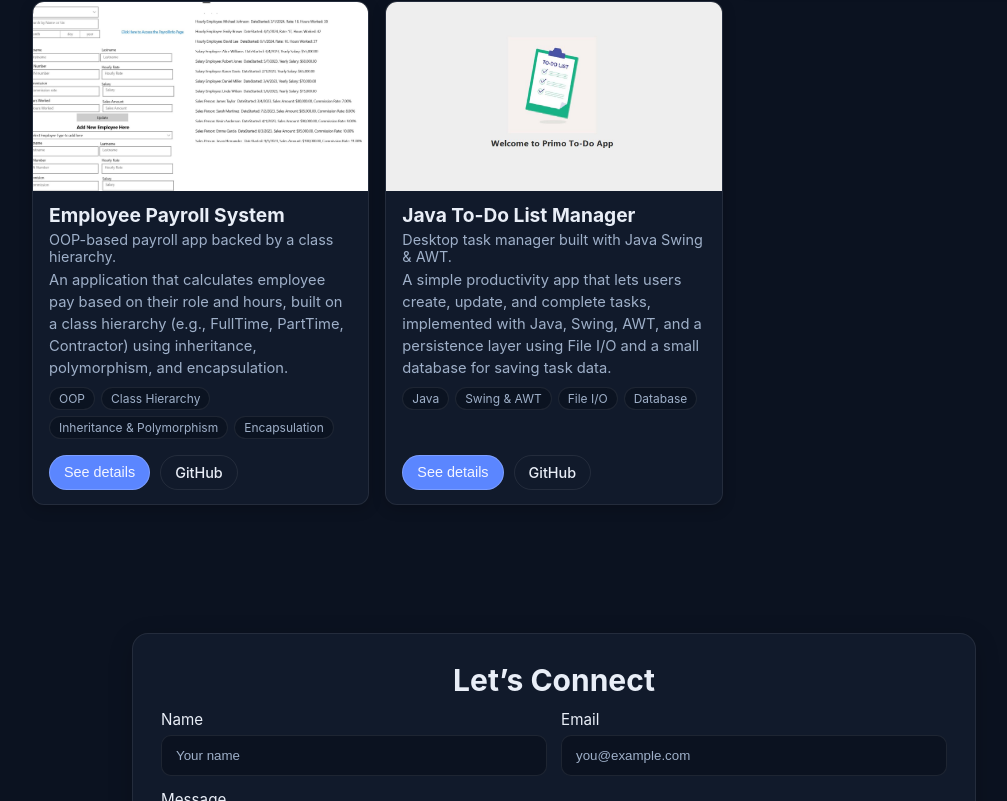
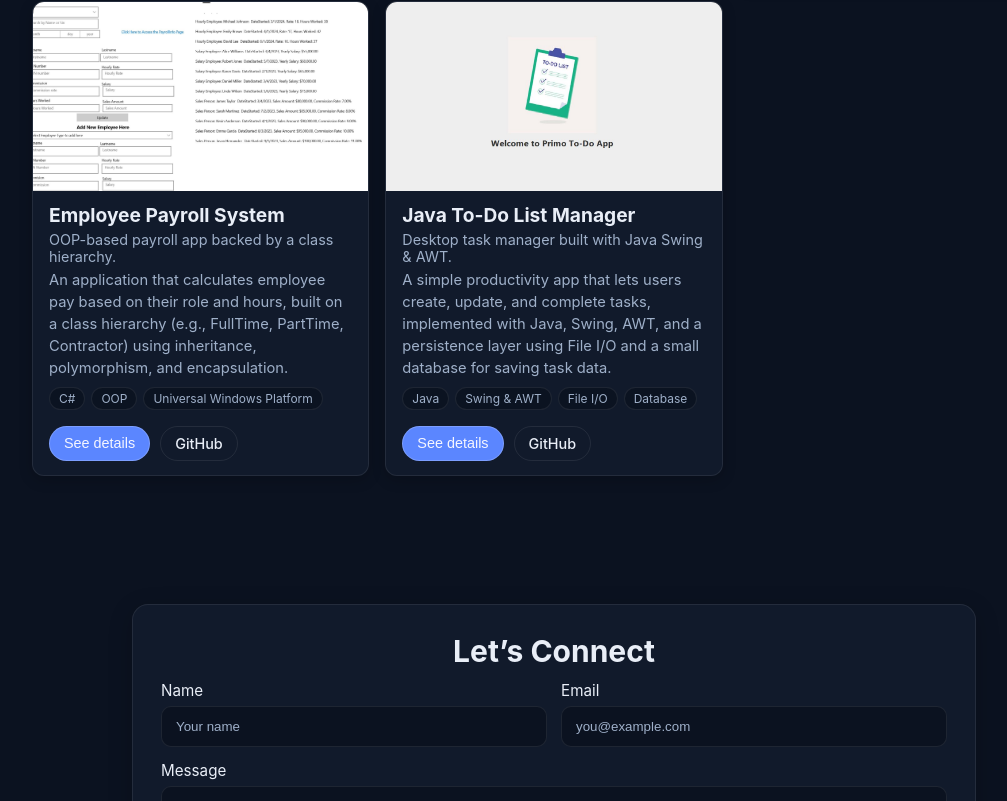
Before and after one commit to Simeoncoded/My-Portfolio, an Angular app: page / in a window 1280 px wide. Shown: the part 1672-2473 px from the top of the page, without its empty margins (86-1093 px from the left). Built offline with nearby package versions, Linux system fonts and the light colour scheme.

Commit message:
update on project

```diff
--- a/src/app/features/project/project.component.html
+++ b/src/app/features/project/project.component.html
@@ -13,7 +13,7 @@
         <button
           type="button"
           class="image-overlay"
-          (click)="openImagePreview('gantt1.JPG', 'Machinery schedules dashboard'); $event.stopPropagation()"
+          (click)="openImagePreview('gantt1.JPG', ''); $event.stopPropagation()"
           aria-label="View full image"
         >
           <span class="eye-icon">👁</span>
@@ -64,7 +64,7 @@
         <button
           type="button"
           class="image-overlay"
-          (click)="openImagePreview('res1.JPG', 'Smart Reserve AI reservation interface'); $event.stopPropagation()"
+          (click)="openImagePreview('res1.JPG', ''); $event.stopPropagation()"
           aria-label="View full image"
         >
           <span class="eye-icon">👁</span>
@@ -115,7 +115,7 @@
         <button
           type="button"
           class="image-overlay"
-          (click)="openImagePreview('pet1.JPG', 'Pet adoption desktop app UI'); $event.stopPropagation()"
+          (click)="openImagePreview('pet1.JPG', ''); $event.stopPropagation()"
           aria-label="View full image"
         >
           <span class="eye-icon">👁</span>
@@ -164,7 +164,7 @@
         <button
           type="button"
           class="image-overlay"
-          (click)="openImagePreview('pay1.JPG', 'Employee payroll system interface'); $event.stopPropagation()"
+          (click)="openImagePreview('emp1.JPG', ''); $event.stopPropagation()"
           aria-label="View full image"
         >
           <span class="eye-icon">👁</span>
@@ -185,10 +185,9 @@
       </p>
 
       <div class="project-tags">
+        <span class="tag">C#</span>
         <span class="tag">OOP</span>
-        <span class="tag">Class Hierarchy</span>
-        <span class="tag">Inheritance &amp; Polymorphism</span>
-        <span class="tag">Encapsulation</span>
+        <span class="tag">Universal Windows Platform</span>
       </div>
 
       <div class="project-actions">
@@ -197,7 +196,7 @@
         </button>
         <a
           class="btn btn-ghost"
-          href="#"
+          href="https://github.com/Simeoncoded/Employee-Payroll-System"
           target="_blank"
           rel="noopener"
         >
@@ -216,7 +215,7 @@
         <button
           type="button"
           class="image-overlay"
-          (click)="openImagePreview('todo1.JPG', 'Java to-do list desktop app interface'); $event.stopPropagation()"
+          (click)="openImagePreview('java1.JPG', ''); $event.stopPropagation()"
           aria-label="View full image"
         >
           <span class="eye-icon">👁</span>
@@ -249,7 +248,7 @@
         </button>
         <a
           class="btn btn-ghost"
-          href="#"
+          href="https://github.com/Simeoncoded/Java-ToDo"
           target="_blank"
           rel="noopener"
         >
@@ -325,7 +324,7 @@
           <button
             type="button"
             class="image-overlay"
-            (click)="openImagePreview(getActiveImage('machinery'), 'Machinery schedules screen'); $event.stopPropagation()"
+            (click)="openImagePreview(getActiveImage('machinery'), ''); $event.stopPropagation()"
             aria-label="View full image"
           >
             <span class="eye-icon">👁</span>
@@ -463,7 +462,7 @@
           <button
             type="button"
             class="image-overlay"
-            (click)="openImagePreview(getActiveImage('smartreserve'), 'Smart Reserve screen'); $event.stopPropagation()"
+            (click)="openImagePreview(getActiveImage('smartreserve'), ''); $event.stopPropagation()"
             aria-label="View full image"
           >
             <span class="eye-icon">👁</span>
@@ -599,7 +598,7 @@
           <button
             type="button"
             class="image-overlay"
-            (click)="openImagePreview(getActiveImage('petadoption'), 'Pet adoption screen'); $event.stopPropagation()"
+            (click)="openImagePreview(getActiveImage('petadoption'), ''); $event.stopPropagation()"
             aria-label="View full image"
           >
             <span class="eye-icon">👁</span>
@@ -734,7 +733,7 @@
           <button
             type="button"
             class="image-overlay"
-            (click)="openImagePreview(getActiveImage('payroll'), 'Employee payroll system screen'); $event.stopPropagation()"
+            (click)="openImagePreview(getActiveImage('payroll'), ''); $event.stopPropagation()"
             aria-label="View full image"
           >
             <span class="eye-icon">👁</span>
@@ -798,10 +797,9 @@
         <section class="modal-section">
           <h4>Tech & Skills</h4>
           <div class="pill-row">
-            <span class="pill">Object-Oriented Programming</span>
-            <span class="pill">Class Hierarchy Design</span>
-            <span class="pill">Inheritance &amp; Polymorphism</span>
-            <span class="pill">Encapsulation</span>
+            <span class="pill">C#</span>
+            <span class="pill">OOP</span>
+            <span class="pill">Universal Windows Platform</span>
           </div>
         </section>
       </div>
@@ -869,7 +867,7 @@
           <button
             type="button"
             class="image-overlay"
-            (click)="openImagePreview(getActiveImage('todolist'), 'Java To-Do List screen'); $event.stopPropagation()"
+            (click)="openImagePreview(getActiveImage('todolist'), ''); $event.stopPropagation()"
             aria-label="View full image"
           >
             <span class="eye-icon">👁</span>
--- a/src/app/features/project/project.component.ts
+++ b/src/app/features/project/project.component.ts
@@ -22,13 +22,15 @@ export class ProjectComponent {
     todolist: 0
   };
 
-  // Map of images per modal for gallery preview (use your actual file paths)
+  // Map of images per modal for gallery preview (MUST match your HTML src values)
   private imageMap: Record<ModalId, string[]> = {
     machinery: ['gantt3.JPG', 'gantt4.JPG', 'gantt2.JPG'],
     smartreserve: ['res2.JPG', 'res3.JPG', 'res4.JPG'],
     petadoption: ['pet2.JPG', 'pet3.JPG', 'pet4.JPG'],
-    payroll: ['pay1.JPG', 'pay2.JPG', 'pay3.JPG'],
-    todolist: ['todo1.JPG', 'todo2.JPG', 'todo3.JPG']
+    // 👇 match these to emp2/3/4 in your payroll modal
+    payroll: ['emp2.JPG', 'emp3.JPG', 'emp4.JPG'],
+    // 👇 match these to java2/3/4 in your todo modal
+    todolist: ['java2.JPG', 'java3.JPG', 'java4.JPG']
   };
 
   // Global image preview modal state
```
